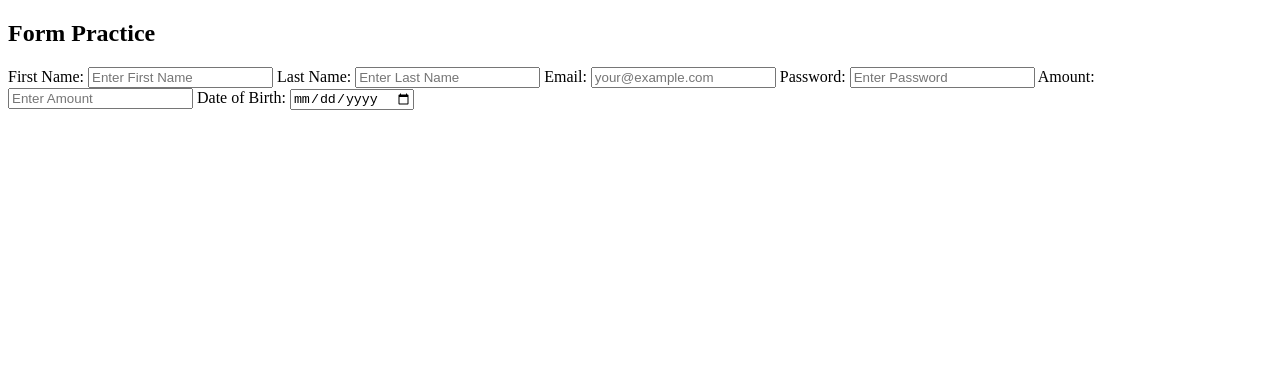
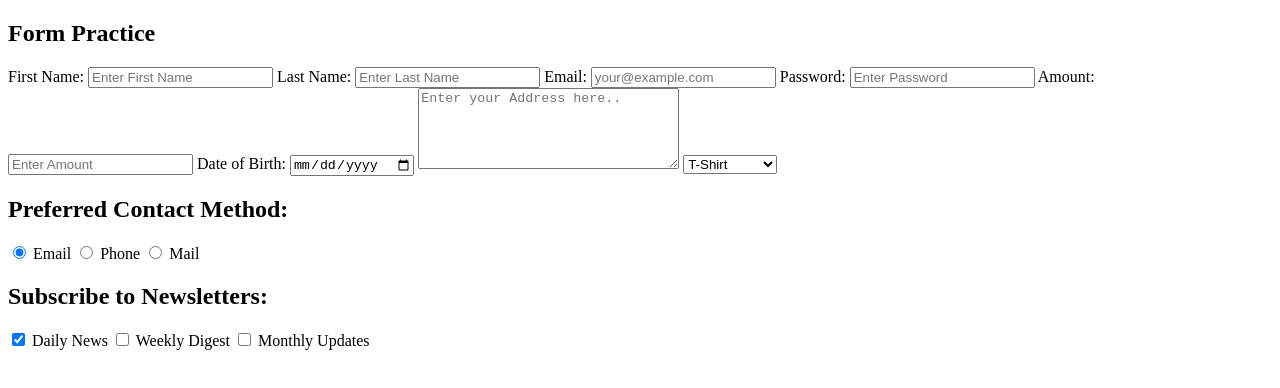
Before and after one commit to favibe/interH-C, a plain HTML site: page form.html in a window 1280 px wide. Drawn offline with Linux system fonts and the light colour scheme.

Commit message:
form tags

```diff
--- a/form.html
+++ b/form.html
@@ -21,6 +21,41 @@
         <input type="number" id="amount" name="amount" placeholder="Enter Amount" required>
         <label for="dob">Date of Birth:</label>
         <input type="date" id="dob" name="dob">
+        <textarea id="address" name="address" rows="5" cols="30" placeholder="Enter your Address here.."></textarea>
+        <select id="fashion" name="fashion">
+            <optgroup label="Clothings">
+                <option value="t-shirt">T-Shirt</option>
+                <option value="sweater">Sweater</option>
+                <option value="jeans">Jeans</option>
+                <optgroup label="Foot Wears">
+                    <option value="sneakers">Sneakers</option>
+                    <option value="boots">Boots</option>
+                    <option value="sandals">Sandals</option>
+            </optgroup>
+        </select>
+        <!--Radio Buttons-->
+        <h2>Preferred Contact Method:</h2>
+        <div>
+            <input type="radio" id="contact-email" name="contact-type" value="email" checked>
+            <label for="contact-email">Email</label>
+            <input type="radio" id="contact-phone" name="contact-type" value="phone">
+            <label for="contact-phone">Phone</label>
+            <input type="radio" id="contact-mail" name="contact-type" value="mail">
+            <label for="contact-mail"> Mail</label>
+        </div>
+        <!--Checkboxes-->
+        <h2>Subscribe to Newsletters:</h2>
+        <div>
+            <input type="checkbox" id="news-daily" name="newsletter" value="daily" checked>
+            <label for="news-daily">Daily News</label>
+            <input type="checkbox" id="news-weekly" name="newsletter" value="weekly">
+            <label for="news-weekly">Weekly Digest</label>
+            <input type="checkbox" id="news-monthly" name="newsletter" value="monthly">
+            <label for="news-monthly"> Monthly Updates</label>
+        </div>
+
+        <!--Buttons-->
+
 
     </form>
 </body>
```
